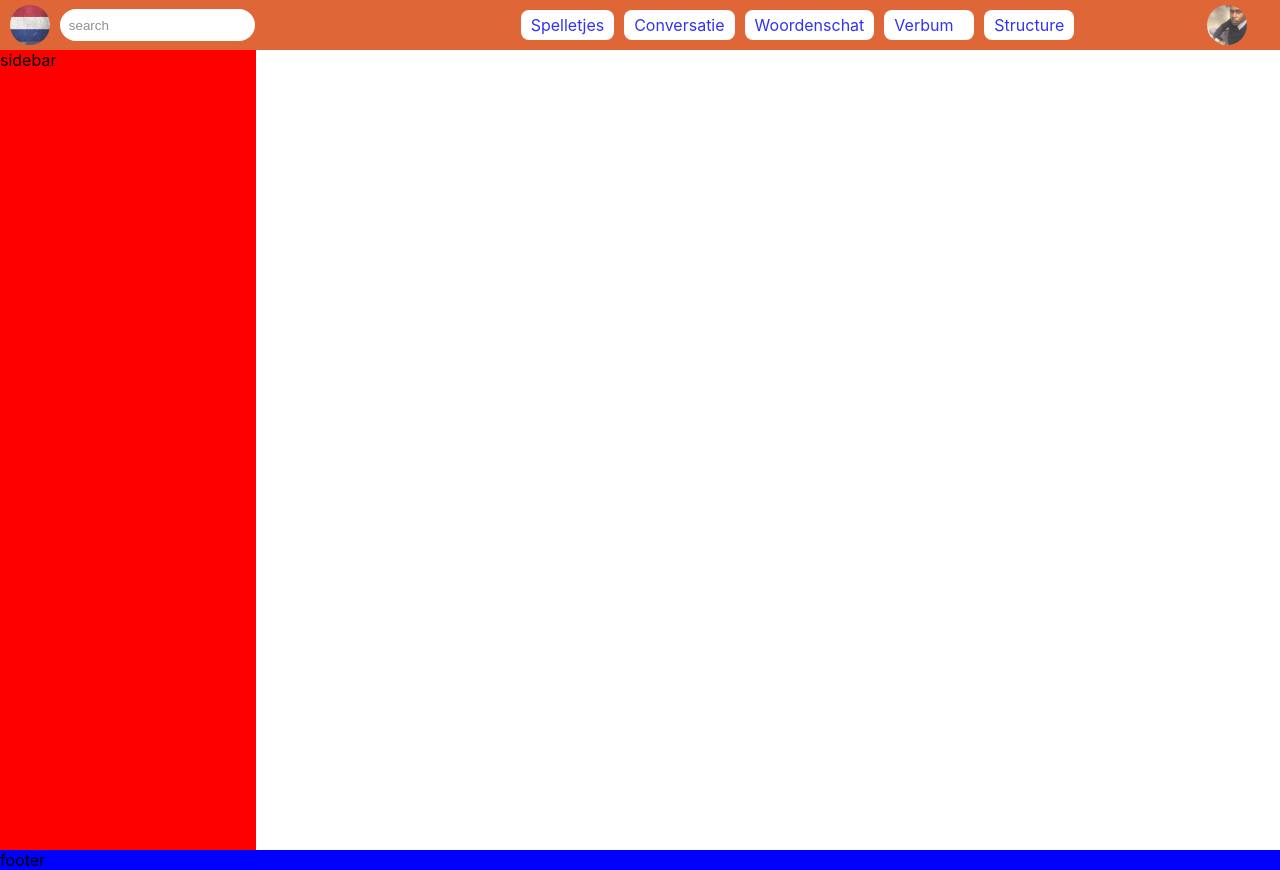
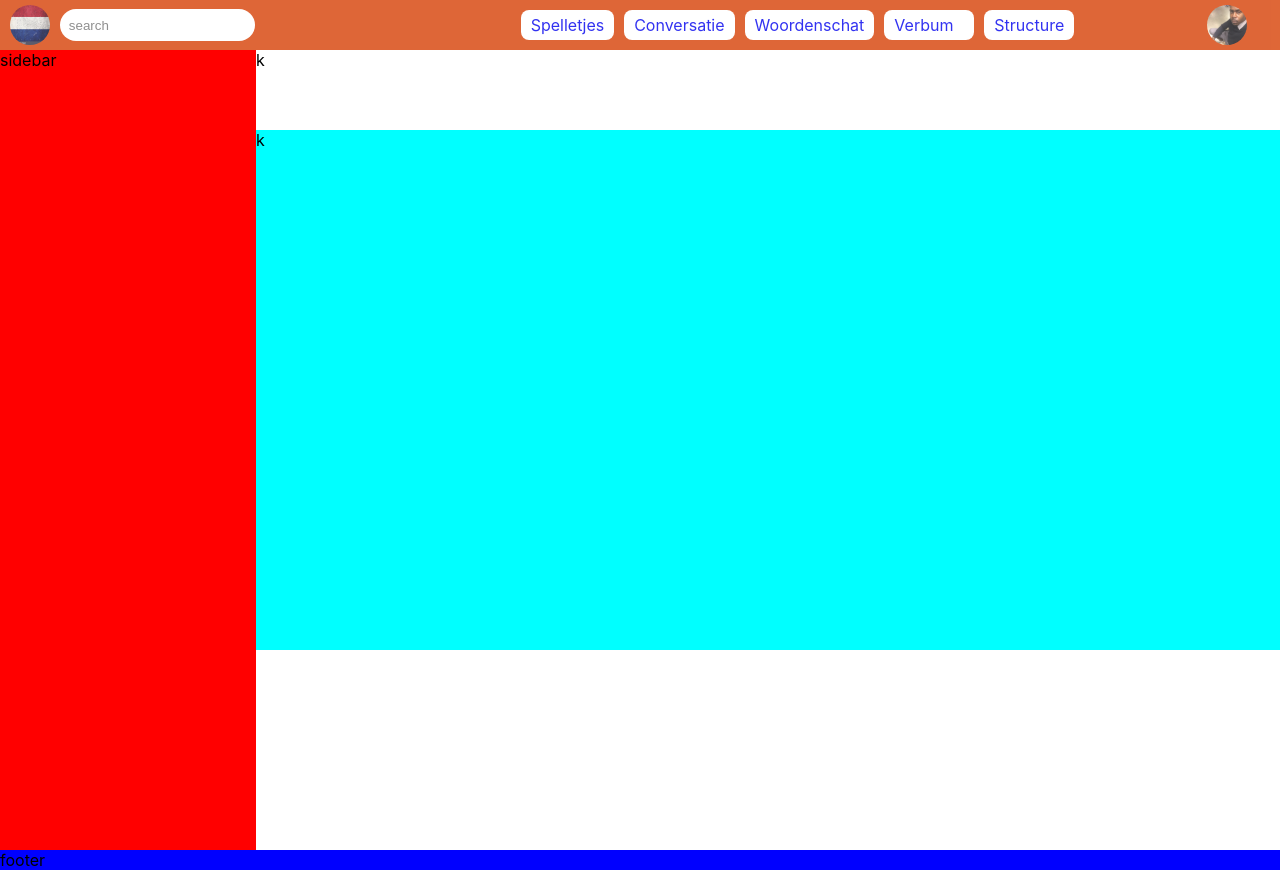
Before and after one commit to bleaz01/Learning, a React app: page /Conversatie in a window 1280 px wide. Built offline with nearby package versions, Linux system fonts and the light colour scheme.

Commit message:
- Create Messenger (route and view)

```diff
--- a/src/App.js
+++ b/src/App.js
@@ -10,6 +10,7 @@ const Home = lazy(() => import('./Components/routes/Home/Home'));
 const Games = lazy(() => import('./Components/routes/Games/Games'));
 const Verbs = lazy(() => import('./Components/routes/Verbs/Verbs'));
 const Vocabulary = lazy(() => import('./Components/routes/Vocabulary/Vocabulary'));
+const Messenger = lazy(() => import('./Components/routes/Messenger/Messenger'));
 
 
 function App() {
@@ -38,6 +39,9 @@ function App() {
                 <Route path="/Woordenschat">
                   <Vocabulary/>
                 </Route>
+                <Route path="/Conversatie">
+                 <Messenger/>
+                </Route>
               </Switch>
             </Suspense>
           </div>
--- /dev/null
+++ b/src/Components/routes/Messenger/Messenger.js
@@ -0,0 +1,22 @@
+import React from 'react';
+
+import './MessengerStyleSheet.scss'
+
+const Messenger = () =>{
+
+    return(
+            <div className="Msg-container">
+                <div className="Msg-header">
+                    k
+                </div>
+                <div className="Msg-content">
+                    k
+                </div>
+                <div className="Msg-footer">
+
+                </div>
+            </div>
+    )
+}
+
+export default Messenger;
--- /dev/null
+++ b/src/Components/routes/Messenger/MessengerStyleSheet.scss
@@ -0,0 +1,19 @@
+.Msg-container{
+    width: 100%;
+    height: 100%;
+    display: flex;
+    flex-direction: column;
+
+    .Msg-header{
+        flex-basis: 10%;
+    }
+
+    .Msg-content{
+        flex-basis: 65%;
+        background-color: aqua;
+    }
+    .Msg-footer{
+        flex-basis: 25%;
+    }
+
+}
```
Also changed, not shown: src/Components/Item/TextInput/TextInput.js (added), 1 other file (tests, documents, lock files or other folders).
